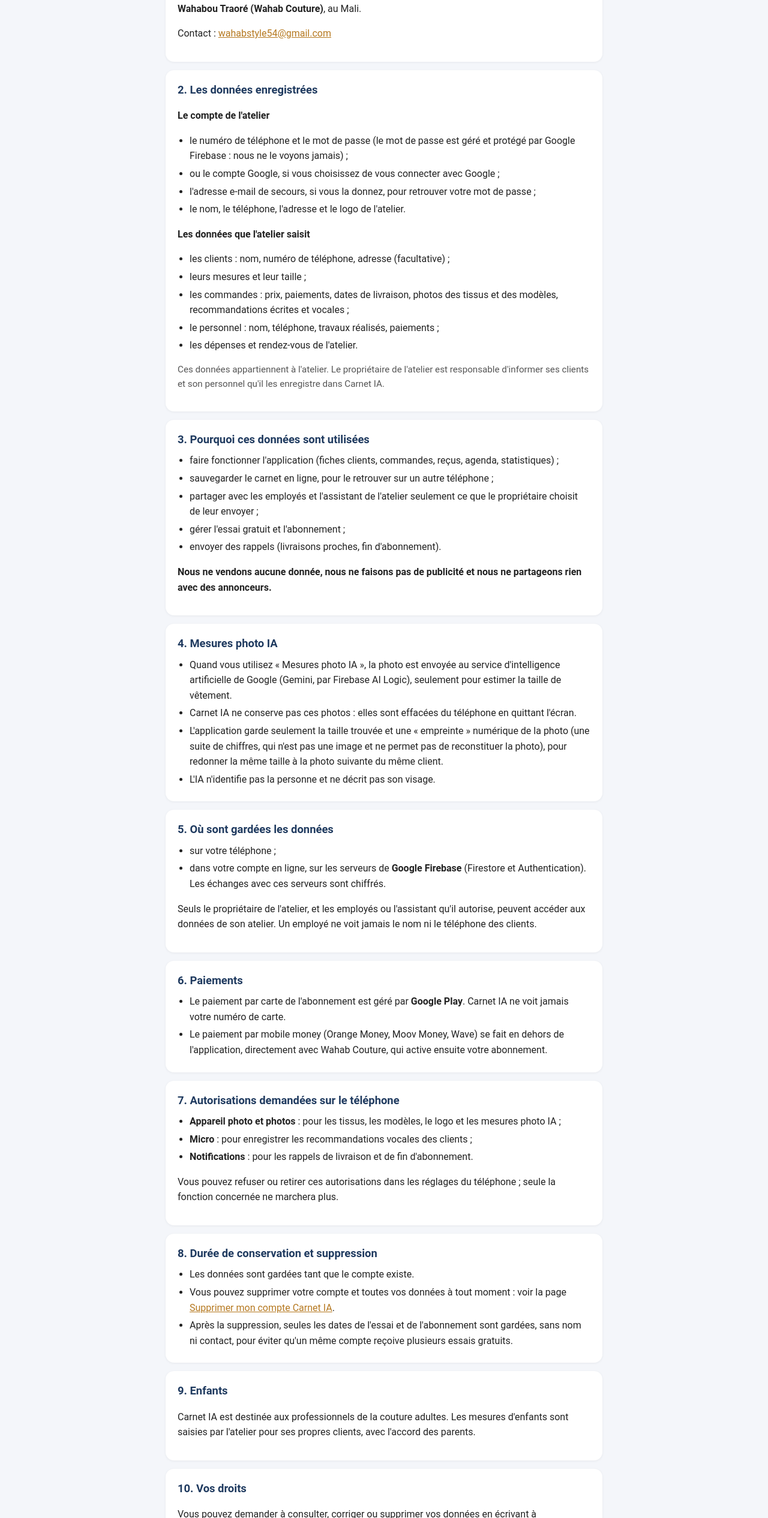
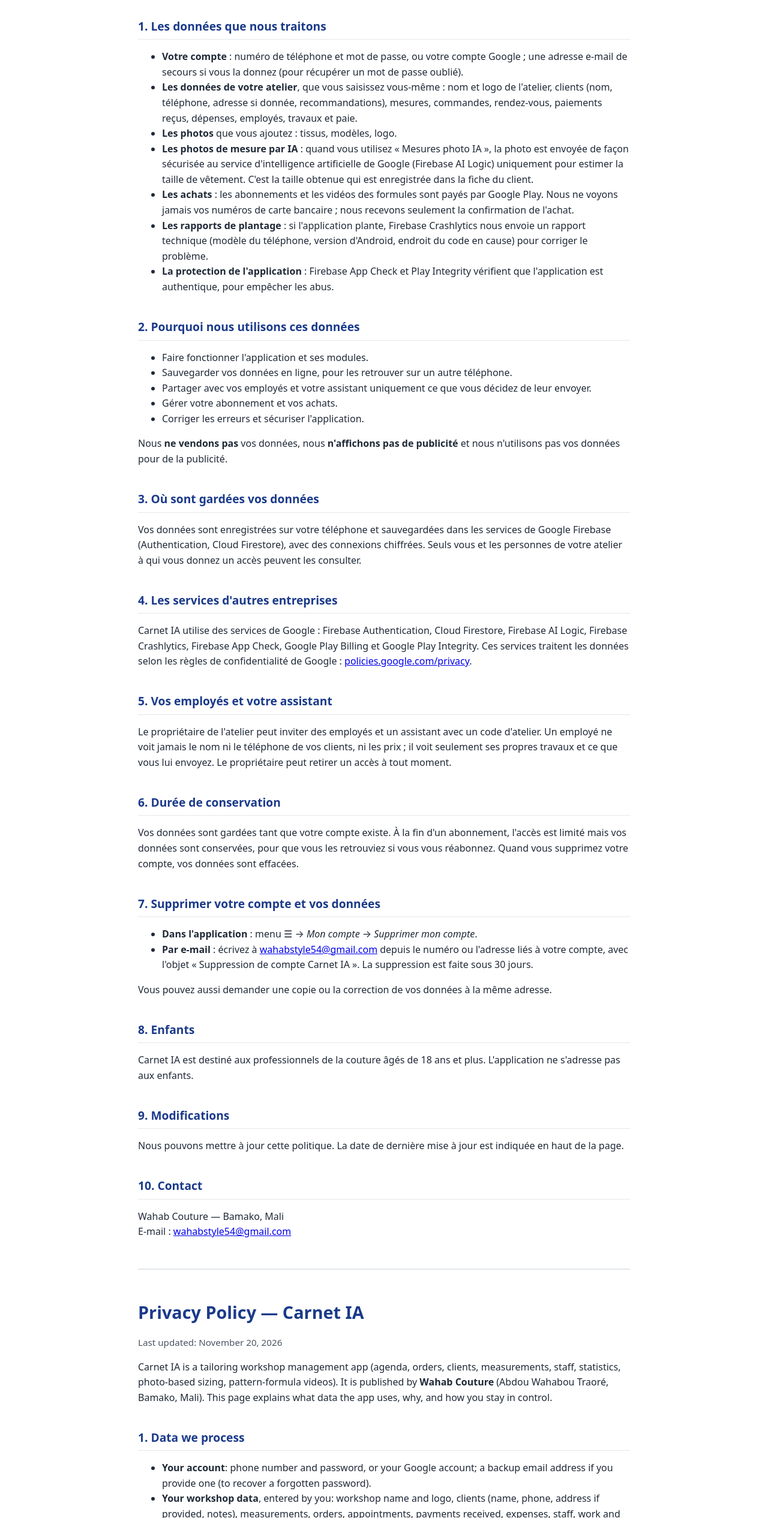
Before and after one commit to wahabstyle54-stack/tap-site, a plain HTML site: page carnet-ia/confidentialite.html in a window 1280 px wide. Shown: the part 269-2800 px from the top of the page at 60% size. Drawn offline with Linux system fonts and the light colour scheme.

Commit message:
Add files via upload
Mise à jour de la politique de confidentialité

```diff
--- a/carnet-ia/confidentialite.html
+++ b/carnet-ia/confidentialite.html
@@ -5,129 +5,136 @@
 <meta name="viewport" content="width=device-width, initial-scale=1">
 <title>Carnet IA — Politique de confidentialité</title>
 <style>
-  :root { --bleu: #1F3A5F; --or: #B5781F; --fond: #F4F6FA; --texte: #222; --doux: #555; }
-  * { box-sizing: border-box; }
-  body { margin: 0; background: var(--fond); color: var(--texte); font-family: Roboto, Arial, sans-serif; line-height: 1.6; }
-  header { background: var(--bleu); color: #fff; padding: 28px 16px; }
-  header h1 { margin: 0; font-size: 1.5rem; }
-  header p { margin: 6px 0 0; opacity: .85; }
-  main { max-width: 760px; margin: 0 auto; padding: 16px; }
-  section { background: #fff; border-radius: 14px; padding: 18px 20px; margin: 14px 0; box-shadow: 0 1px 4px rgba(0,0,0,.06); }
-  h2 { color: var(--bleu); font-size: 1.15rem; margin: 0 0 8px; }
-  ul { padding-left: 20px; margin: 6px 0; }
-  li { margin: 4px 0; }
-  a { color: var(--or); }
-  .note { color: var(--doux); font-size: .95rem; }
-  footer { text-align: center; color: var(--doux); font-size: .9rem; padding: 24px 16px 40px; }
+  :root { --texte:#1f2937; --doux:#4b5563; --bleu:#1a3a8a; --fond:#ffffff; --ligne:#e5e7eb; }
+  body { margin:0; background:var(--fond); color:var(--texte); font-family: system-ui, -apple-system, "Segoe UI", Roboto, Arial, sans-serif; line-height:1.6; }
+  main { max-width:820px; margin:0 auto; padding:24px 16px 64px; }
+  h1 { color:var(--bleu); font-size:1.8rem; margin:.2em 0; }
+  h2 { color:var(--bleu); font-size:1.2rem; margin-top:2em; border-bottom:1px solid var(--ligne); padding-bottom:.3em; }
+  p, li { color:var(--texte); }
+  .doux { color:var(--doux); font-size:.95rem; }
+  nav a { color:var(--bleu); margin-right:16px; }
+  hr { border:none; border-top:2px solid var(--ligne); margin:48px 0; }
 </style>
 </head>
 <body>
-<header>
-  <h1>Carnet IA — Politique de confidentialité</h1>
-  <p>Dernière mise à jour : 16 octobre 2026</p>
-</header>
 <main>
+<nav><a href="#fr">Français</a><a href="#en">English</a></nav>
 
-<section>
-  <h2>1. Qui sommes-nous ?</h2>
-  <p>Carnet IA est une application Android de gestion d'atelier de couture (clients, mesures, commandes, agenda, personnel, statistiques, taille par photo). Elle est développée par <strong>Abdou Wahabou Traoré (Wahab Couture)</strong>, au Mali.</p>
-  <p>Contact : <a href="mailto:wahabstyle54@gmail.com">wahabstyle54@gmail.com</a></p>
+<section id="fr">
+<h1>Politique de confidentialité — Carnet IA</h1>
+<p class="doux">Dernière mise à jour : 20 novembre 2026</p>
+
+<p>Carnet IA est une application de gestion d'atelier de couture (agenda, commandes, clients, mesures, personnel, statistiques, mesures par photo, formules en vidéo). Elle est éditée par <strong>Wahab Couture</strong> (Abdou Wahabou Traoré, Bamako, Mali). Cette page explique quelles données l'application utilise, pourquoi, et comment vous gardez le contrôle.</p>
+
+<h2>1. Les données que nous traitons</h2>
+<ul>
+  <li><strong>Votre compte</strong> : numéro de téléphone et mot de passe, ou votre compte Google ; une adresse e-mail de secours si vous la donnez (pour récupérer un mot de passe oublié).</li>
+  <li><strong>Les données de votre atelier</strong>, que vous saisissez vous-même : nom et logo de l'atelier, clients (nom, téléphone, adresse si donnée, recommandations), mesures, commandes, rendez-vous, paiements reçus, dépenses, employés, travaux et paie.</li>
+  <li><strong>Les photos</strong> que vous ajoutez : tissus, modèles, logo.</li>
+  <li><strong>Les photos de mesure par IA</strong> : quand vous utilisez « Mesures photo IA », la photo est envoyée de façon sécurisée au service d'intelligence artificielle de Google (Firebase AI Logic) uniquement pour estimer la taille de vêtement. C'est la taille obtenue qui est enregistrée dans la fiche du client.</li>
+  <li><strong>Les achats</strong> : les abonnements et les vidéos des formules sont payés par Google Play. Nous ne voyons jamais vos numéros de carte bancaire ; nous recevons seulement la confirmation de l'achat.</li>
+  <li><strong>Les rapports de plantage</strong> : si l'application plante, Firebase Crashlytics nous envoie un rapport technique (modèle du téléphone, version d'Android, endroit du code en cause) pour corriger le problème.</li>
+  <li><strong>La protection de l'application</strong> : Firebase App Check et Play Integrity vérifient que l'application est authentique, pour empêcher les abus.</li>
+</ul>
+
+<h2>2. Pourquoi nous utilisons ces données</h2>
+<ul>
+  <li>Faire fonctionner l'application et ses modules.</li>
+  <li>Sauvegarder vos données en ligne, pour les retrouver sur un autre téléphone.</li>
+  <li>Partager avec vos employés et votre assistant uniquement ce que vous décidez de leur envoyer.</li>
+  <li>Gérer votre abonnement et vos achats.</li>
+  <li>Corriger les erreurs et sécuriser l'application.</li>
+</ul>
+<p>Nous <strong>ne vendons pas</strong> vos données, nous <strong>n'affichons pas de publicité</strong> et nous n'utilisons pas vos données pour de la publicité.</p>
+
+<h2>3. Où sont gardées vos données</h2>
+<p>Vos données sont enregistrées sur votre téléphone et sauvegardées dans les services de Google Firebase (Authentication, Cloud Firestore), avec des connexions chiffrées. Seuls vous et les personnes de votre atelier à qui vous donnez un accès peuvent les consulter.</p>
+
+<h2>4. Les services d'autres entreprises</h2>
+<p>Carnet IA utilise des services de Google : Firebase Authentication, Cloud Firestore, Firebase AI Logic, Firebase Crashlytics, Firebase App Check, Google Play Billing et Google Play Integrity. Ces services traitent les données selon les règles de confidentialité de Google : <a href="https://policies.google.com/privacy">policies.google.com/privacy</a>.</p>
+
+<h2>5. Vos employés et votre assistant</h2>
+<p>Le propriétaire de l'atelier peut inviter des employés et un assistant avec un code d'atelier. Un employé ne voit jamais le nom ni le téléphone de vos clients, ni les prix ; il voit seulement ses propres travaux et ce que vous lui envoyez. Le propriétaire peut retirer un accès à tout moment.</p>
+
+<h2>6. Durée de conservation</h2>
+<p>Vos données sont gardées tant que votre compte existe. À la fin d'un abonnement, l'accès est limité mais vos données sont conservées, pour que vous les retrouviez si vous vous réabonnez. Quand vous supprimez votre compte, vos données sont effacées.</p>
+
+<h2>7. Supprimer votre compte et vos données</h2>
+<ul>
+  <li><strong>Dans l'application</strong> : menu ☰ → <em>Mon compte</em> → <em>Supprimer mon compte</em>.</li>
+  <li><strong>Par e-mail</strong> : écrivez à <a href="mailto:wahabstyle54@gmail.com">wahabstyle54@gmail.com</a> depuis le numéro ou l'adresse liés à votre compte, avec l'objet « Suppression de compte Carnet IA ». La suppression est faite sous 30 jours.</li>
+</ul>
+<p>Vous pouvez aussi demander une copie ou la correction de vos données à la même adresse.</p>
+
+<h2>8. Enfants</h2>
+<p>Carnet IA est destiné aux professionnels de la couture âgés de 18 ans et plus. L'application ne s'adresse pas aux enfants.</p>
+
+<h2>9. Modifications</h2>
+<p>Nous pouvons mettre à jour cette politique. La date de dernière mise à jour est indiquée en haut de la page.</p>
+
+<h2>10. Contact</h2>
+<p>Wahab Couture — Bamako, Mali<br>
+E-mail : <a href="mailto:wahabstyle54@gmail.com">wahabstyle54@gmail.com</a></p>
 </section>
 
-<section>
-  <h2>2. Les données enregistrées</h2>
-  <p><strong>Le compte de l'atelier</strong></p>
-  <ul>
-    <li>le numéro de téléphone et le mot de passe (le mot de passe est géré et protégé par Google Firebase : nous ne le voyons jamais) ;</li>
-    <li>ou le compte Google, si vous choisissez de vous connecter avec Google ;</li>
-    <li>l'adresse e-mail de secours, si vous la donnez, pour retrouver votre mot de passe ;</li>
-    <li>le nom, le téléphone, l'adresse et le logo de l'atelier.</li>
-  </ul>
-  <p><strong>Les données que l'atelier saisit</strong></p>
-  <ul>
-    <li>les clients : nom, numéro de téléphone, adresse (facultative) ;</li>
-    <li>leurs mesures et leur taille ;</li>
-    <li>les commandes : prix, paiements, dates de livraison, photos des tissus et des modèles, recommandations écrites et vocales ;</li>
-    <li>le personnel : nom, téléphone, travaux réalisés, paiements ;</li>
-    <li>les dépenses et rendez-vous de l'atelier.</li>
-  </ul>
-  <p class="note">Ces données appartiennent à l'atelier. Le propriétaire de l'atelier est responsable d'informer ses clients et son personnel qu'il les enregistre dans Carnet IA.</p>
+<hr>
+
+<section id="en" lang="en">
+<h1>Privacy Policy — Carnet IA</h1>
+<p class="doux">Last updated: November 20, 2026</p>
+
+<p>Carnet IA is a tailoring workshop management app (agenda, orders, clients, measurements, staff, statistics, photo-based sizing, pattern-formula videos). It is published by <strong>Wahab Couture</strong> (Abdou Wahabou Traoré, Bamako, Mali). This page explains what data the app uses, why, and how you stay in control.</p>
+
+<h2>1. Data we process</h2>
+<ul>
+  <li><strong>Your account</strong>: phone number and password, or your Google account; a backup email address if you provide one (to recover a forgotten password).</li>
+  <li><strong>Your workshop data</strong>, entered by you: workshop name and logo, clients (name, phone, address if provided, notes), measurements, orders, appointments, payments received, expenses, staff, work and pay.</li>
+  <li><strong>Photos</strong> you add: fabrics, models, logo.</li>
+  <li><strong>AI sizing photos</strong>: when you use “AI photo measurements”, the photo is sent securely to Google's AI service (Firebase AI Logic) only to estimate the garment size. The resulting size is saved in the client's file.</li>
+  <li><strong>Purchases</strong>: subscriptions and formula videos are paid through Google Play. We never see your card numbers; we only receive the purchase confirmation.</li>
+  <li><strong>Crash reports</strong>: if the app crashes, Firebase Crashlytics sends us a technical report (device model, Android version, location in the code) so we can fix it.</li>
+  <li><strong>App protection</strong>: Firebase App Check and Play Integrity verify that the app is genuine, to prevent abuse.</li>
+</ul>
+
+<h2>2. Why we use this data</h2>
+<ul>
+  <li>To run the app and its modules.</li>
+  <li>To back up your data online so you can find it on another phone.</li>
+  <li>To share with your employees and assistant only what you choose to send them.</li>
+  <li>To manage your subscription and purchases.</li>
+  <li>To fix errors and keep the app secure.</li>
+</ul>
+<p>We <strong>do not sell</strong> your data, we <strong>show no ads</strong>, and we do not use your data for advertising.</p>
+
+<h2>3. Where your data is stored</h2>
+<p>Your data is stored on your phone and backed up in Google Firebase services (Authentication, Cloud Firestore) over encrypted connections. Only you and the people of your workshop you grant access to can view it.</p>
+
+<h2>4. Third-party services</h2>
+<p>Carnet IA uses Google services: Firebase Authentication, Cloud Firestore, Firebase AI Logic, Firebase Crashlytics, Firebase App Check, Google Play Billing and Google Play Integrity. These services process data under Google's privacy policy: <a href="https://policies.google.com/privacy">policies.google.com/privacy</a>.</p>
+
+<h2>5. Your employees and assistant</h2>
+<p>The workshop owner can invite employees and an assistant with a workshop code. An employee never sees your clients' names, phone numbers or prices; they only see their own work and what you send them. The owner can remove access at any time.</p>
+
+<h2>6. Retention</h2>
+<p>Your data is kept as long as your account exists. When a subscription ends, access is limited but your data is kept so you can find it again if you resubscribe. When you delete your account, your data is erased.</p>
+
+<h2>7. Deleting your account and data</h2>
+<ul>
+  <li><strong>In the app</strong>: menu ☰ → <em>My account</em> → <em>Delete my account</em>.</li>
+  <li><strong>By email</strong>: write to <a href="mailto:wahabstyle54@gmail.com">wahabstyle54@gmail.com</a> from the phone number or address linked to your account, with the subject “Carnet IA account deletion”. Deletion is completed within 30 days.</li>
+</ul>
+<p>You can also request a copy or correction of your data at the same address.</p>
+
+<h2>8. Children</h2>
+<p>Carnet IA is intended for tailoring professionals aged 18 and over. The app is not directed at children.</p>
+
+<h2>9. Changes</h2>
+<p>We may update this policy. The last update date is shown at the top of the page.</p>
+
+<h2>10. Contact</h2>
+<p>Wahab Couture — Bamako, Mali<br>
+Email: <a href="mailto:wahabstyle54@gmail.com">wahabstyle54@gmail.com</a></p>
 </section>
-
-<section>
-  <h2>3. Pourquoi ces données sont utilisées</h2>
-  <ul>
-    <li>faire fonctionner l'application (fiches clients, commandes, reçus, agenda, statistiques) ;</li>
-    <li>sauvegarder le carnet en ligne, pour le retrouver sur un autre téléphone ;</li>
-    <li>partager avec les employés et l'assistant de l'atelier seulement ce que le propriétaire choisit de leur envoyer ;</li>
-    <li>gérer l'essai gratuit et l'abonnement ;</li>
-    <li>envoyer des rappels (livraisons proches, fin d'abonnement).</li>
-  </ul>
-  <p><strong>Nous ne vendons aucune donnée, nous ne faisons pas de publicité et nous ne partageons rien avec des annonceurs.</strong></p>
-</section>
-
-<section>
-  <h2>4. Mesures photo IA</h2>
-  <ul>
-    <li>Quand vous utilisez « Mesures photo IA », la photo est envoyée au service d'intelligence artificielle de Google (Gemini, par Firebase AI Logic), seulement pour estimer la taille de vêtement.</li>
-    <li>Carnet IA ne conserve pas ces photos : elles sont effacées du téléphone en quittant l'écran.</li>
-    <li>L'application garde seulement la taille trouvée et une « empreinte » numérique de la photo (une suite de chiffres, qui n'est pas une image et ne permet pas de reconstituer la photo), pour redonner la même taille à la photo suivante du même client.</li>
-    <li>L'IA n'identifie pas la personne et ne décrit pas son visage.</li>
-  </ul>
-</section>
-
-<section>
-  <h2>5. Où sont gardées les données</h2>
-  <ul>
-    <li>sur votre téléphone ;</li>
-    <li>dans votre compte en ligne, sur les serveurs de <strong>Google Firebase</strong> (Firestore et Authentication). Les échanges avec ces serveurs sont chiffrés.</li>
-  </ul>
-  <p>Seuls le propriétaire de l'atelier, et les employés ou l'assistant qu'il autorise, peuvent accéder aux données de son atelier. Un employé ne voit jamais le nom ni le téléphone des clients.</p>
-</section>
-
-<section>
-  <h2>6. Paiements</h2>
-  <ul>
-    <li>Le paiement par carte de l'abonnement est géré par <strong>Google Play</strong>. Carnet IA ne voit jamais votre numéro de carte.</li>
-    <li>Le paiement par mobile money (Orange Money, Moov Money, Wave) se fait en dehors de l'application, directement avec Wahab Couture, qui active ensuite votre abonnement.</li>
-  </ul>
-</section>
-
-<section>
-  <h2>7. Autorisations demandées sur le téléphone</h2>
-  <ul>
-    <li><strong>Appareil photo et photos</strong> : pour les tissus, les modèles, le logo et les mesures photo IA ;</li>
-    <li><strong>Micro</strong> : pour enregistrer les recommandations vocales des clients ;</li>
-    <li><strong>Notifications</strong> : pour les rappels de livraison et de fin d'abonnement.</li>
-  </ul>
-  <p>Vous pouvez refuser ou retirer ces autorisations dans les réglages du téléphone ; seule la fonction concernée ne marchera plus.</p>
-</section>
-
-<section>
-  <h2>8. Durée de conservation et suppression</h2>
-  <ul>
-    <li>Les données sont gardées tant que le compte existe.</li>
-    <li>Vous pouvez supprimer votre compte et toutes vos données à tout moment : voir la page <a href="suppression.html">Supprimer mon compte Carnet IA</a>.</li>
-    <li>Après la suppression, seules les dates de l'essai et de l'abonnement sont gardées, sans nom ni contact, pour éviter qu'un même compte reçoive plusieurs essais gratuits.</li>
-  </ul>
-</section>
-
-<section>
-  <h2>9. Enfants</h2>
-  <p>Carnet IA est destinée aux professionnels de la couture adultes. Les mesures d'enfants sont saisies par l'atelier pour ses propres clients, avec l'accord des parents.</p>
-</section>
-
-<section>
-  <h2>10. Vos droits</h2>
-  <p>Vous pouvez demander à consulter, corriger ou supprimer vos données en écrivant à <a href="mailto:wahabstyle54@gmail.com">wahabstyle54@gmail.com</a>. Nous répondons dans un délai de 30 jours.</p>
-</section>
-
-<section>
-  <h2>11. Modifications</h2>
-  <p>Cette politique peut être mise à jour. La date en haut de la page indique la dernière version.</p>
-</section>
-
 </main>
-<footer>© 2026 Wahab Couture — Carnet IA</footer>
 </body>
 </html>
```
